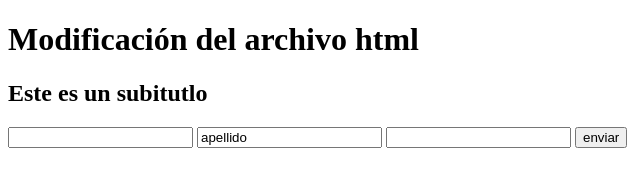
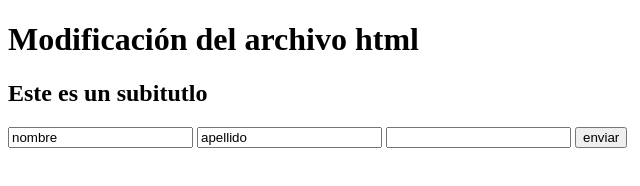
Before and after one commit to IvanRoz/Curso-git, a plain HTML site: page index.html in a window 1280 px wide. Shown: the full height of the page, 0-640 px from the left. Drawn offline with Linux system fonts and the light colour scheme.

Commit message:
Se cambia number por text

```diff
--- a/index.html
+++ b/index.html
@@ -9,7 +9,7 @@
 	<h1>Modificación del archivo html</h1>
 	<h2>Este es un subitutlo</h2>
 	<form action="#" method="get">
-		<input type="number" name="firstName" value="nombre">
+		<input type="text" name="firstName" value="nombre">
 		<input type="Text" name="lastName" value="apellido">
 		<input type="number" name="Age" value="edad">
 		<input type="button" value="enviar">
```
